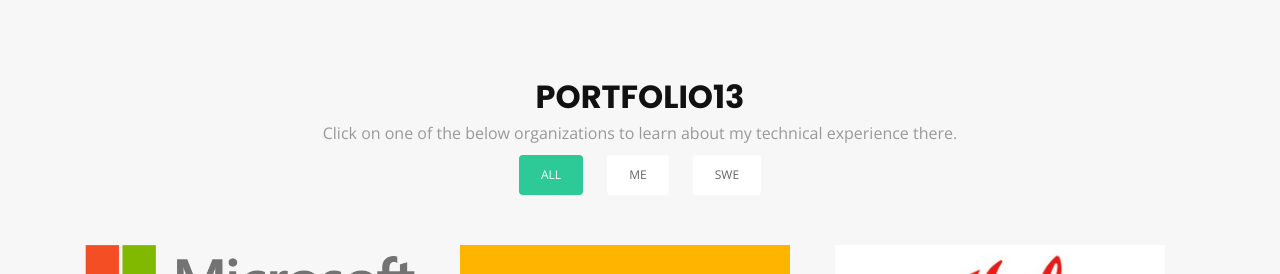
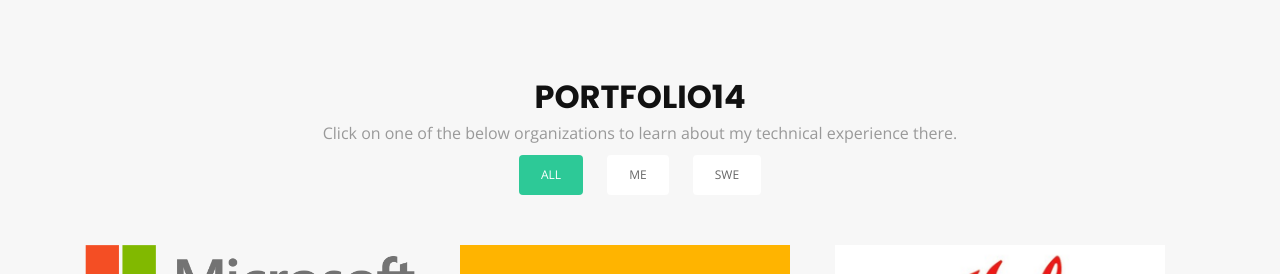
Before and after one commit to mithuang/mithuang.github.io, a Jekyll site: the page index.html, which Jekyll copies as it is, in a window 1280 px wide and 900 px high, scrolled down 1702 px. Shown: the part 186-460 px from the top of the window. Built offline with Jekyll 4.4.1, drawn with Linux system fonts in a browser that asks for light colours.

Commit message:
portfolio menu14

```diff
--- a/index.html
+++ b/index.html
@@ -128,7 +128,7 @@
     <section id="portfolio">
       <div class="container wow fadeInUp">
         <div class="section-header">
-          <h3 class="section-title">Portfolio13</h3>
+          <h3 class="section-title">Portfolio14</h3>
           <p class="section-description">Click on one of the below organizations to learn about my technical experience there.</p>
         </div>
         <div class="row">
@@ -146,10 +146,10 @@
           <div class="col-lg-4 col-md-6 portfolio-item filter-swe">
             <a href="">
               <img src="img/portfolio/Microsoft_logo.png" alt="">
-              <div class="details">
+              <!--<div class="details">
                 <h4>Microsoft</h4>
                 <span>Software Engineer Intern</span>
-              </div>
+              </div>-->
             </a>
           </div>
 
```
